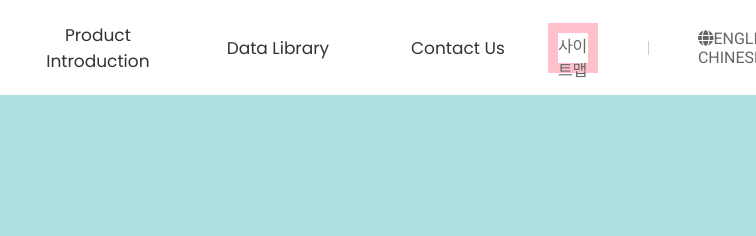
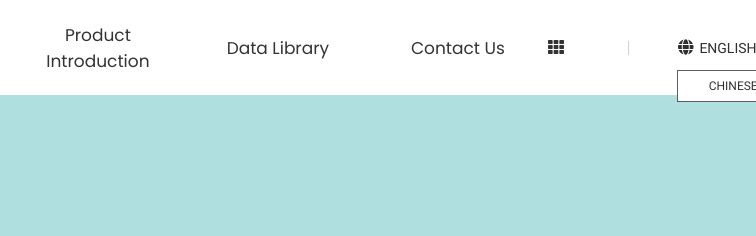
Before and after one commit to leeseran/pf, a plain HTML site: page part/erom/index.html in a window 1280 px wide. Shown: the top 236 px of the page, 524-1280 px from the left. Drawn offline with nearby package versions, Linux system fonts and the light colour scheme.

Commit message:
Update index.html

```diff
--- a/part/erom/index.html
+++ b/part/erom/index.html
@@ -81,19 +81,22 @@
                 </nav>
 
                 <div class="util-box flex flex-ai-c">
-                    <div class="site-map border-pink">
-                        <a href="#">사이트맵</a>
+                    <div class="site-map flex flex-ai-c">
+                      <a href="#" class="grid">
+                        <i class="fas fa-th"></i>
+                      </a>
                     </div>
-
                     <div class="lang">
-                        <ul class="flex">
-                            <li><a href="#" class="globe"><i class="fas fa-globe"></i></a></li>
-                            <li><a href="#" class="eng">ENGLISH</a></li>
-                            <li><a href="#" class="arrow"><i class="fas fa-caret-down"></i></a></li>
-                        </ul>
-                        <a href="#">CHINESE</a>
+                      <a href="#" class="lang-btn height-100p flex flex-ai-c">
+                        <i class="fas fa-globe"></i>
+                        <div class="en">ENGLISH</div>
+                        <i class="fas fa-caret-down"></i>
+                      </a>
+                      <ul class="cn">
+                          <li><a class="" href="#">CHINESE</a></li>
+                      </ul>
                     </div>
-                </div>
+                  </div>
 
             </div>
 
```
